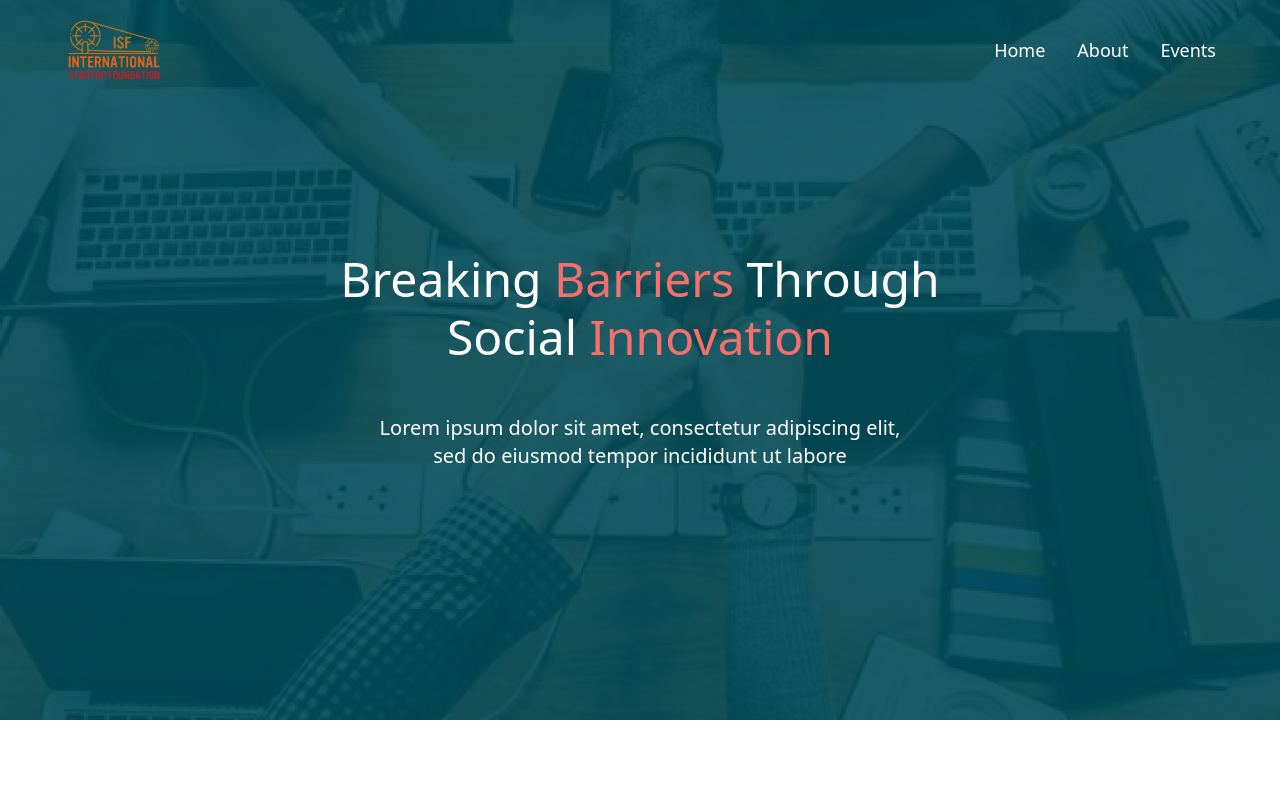
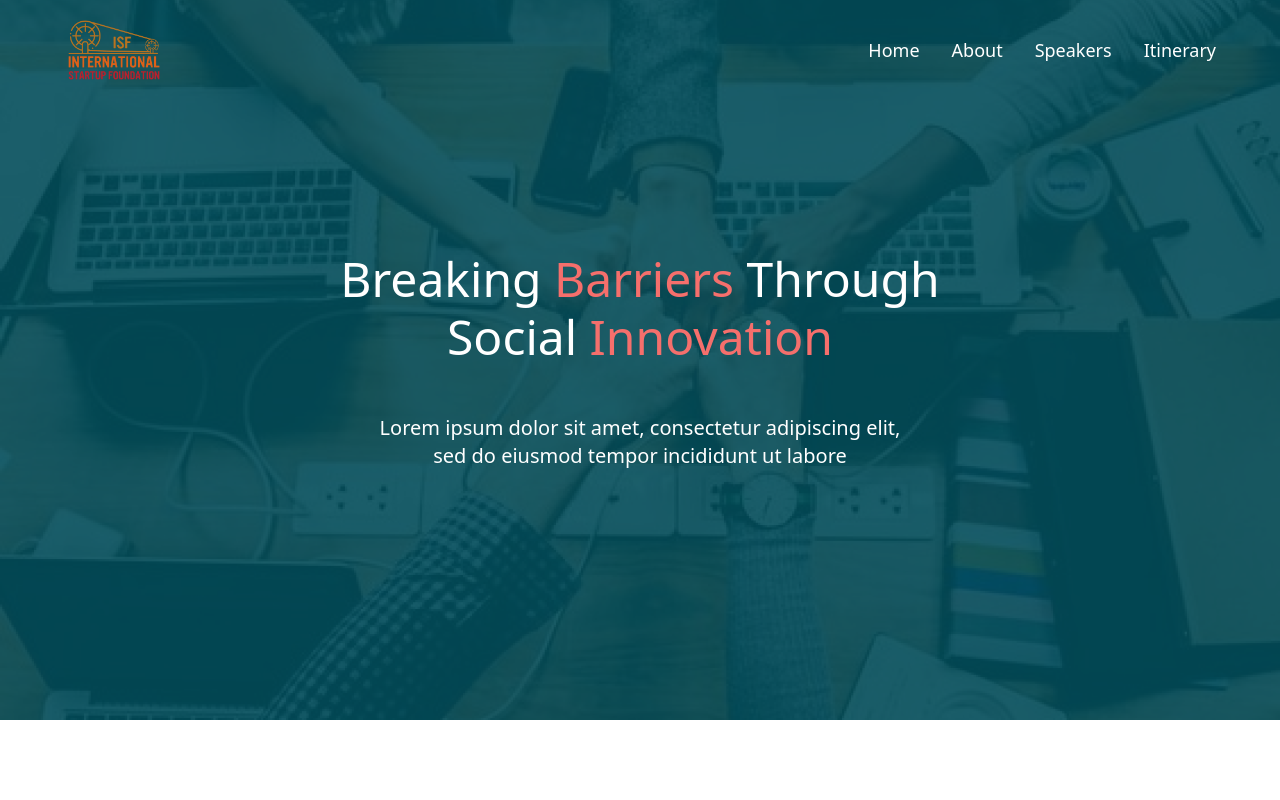
Before and after one commit to tripat1803/isf-delhi, a React (Create React App) app: page / in a window 1280 px wide. Shown: the top 800 px of the page. Built offline with nearby package versions, Linux system fonts and the light colour scheme.

Commit message:
Updated nav links

```diff
--- a/src/components/Footer.jsx
+++ b/src/components/Footer.jsx
@@ -1,5 +1,4 @@
 import React from 'react'
-import { Link } from 'react-router-dom'
 import { HashLink } from 'react-router-hash-link'
 
 export default function Footer() {
@@ -20,9 +19,10 @@ export default function Footer() {
                 <div className='w-full text-lg flex sm:justify-center text-white'>
                     <div className='w-[max-content] flex flex-col gap-4'>
                         <p className='text-2xl'>Navigation</p>
-                        <Link to="/">Home</Link>
-                        <Link to="/about">About Us</Link>
-                        <HashLink smooth={true} to="/#events">Events</HashLink>
+                        <HashLink smooth={true} to="/#home">Home</HashLink>
+                        <HashLink smooth={true} to="/#about">About</HashLink>
+                        <HashLink smooth={true} to={"/#speakers"}>Speakers</HashLink>
+                        <HashLink smooth={true} to="/#itinerary">Itinerary</HashLink>
                     </div>
                 </div>
                 <div className='w-full text-white flex flex-col gap-4'>
--- a/src/components/Home/About.js
+++ b/src/components/Home/About.js
@@ -2,7 +2,7 @@ import React from 'react'
 
 export default function About() {
     return (
-        <div className='flex flex-col items-center justify-between py-20 px-8 sm:px-16'>
+        <div id='about' className='flex flex-col items-center justify-between py-20 px-8 sm:px-16'>
             <div className="w-full max-w-screen-xl flex flex-col lg:flex-row items-center gap-12">
                 <div className='w-full sm:w-[65%] lg:w-[45%] relative'>
                     <img className='absolute top-0 -left-[20px] w-[90px] h-[90px] object-contain' src={require("../../assets/icon1.png")} />
--- a/src/components/Home/Events.js
+++ b/src/components/Home/Events.js
@@ -63,7 +63,7 @@ function SpeakerCard({ data }) {
 
 export default function Events() {
   return (
-    <div className='flex flex-col gap-8 items-center py-12 px-8 sm:px-16'>
+    <div id='speakers' className='flex flex-col gap-8 items-center py-12 px-8 sm:px-16'>
       <h1 className='text-5xl font-semibold text-[#601212]'>Event Speakers</h1>
       <div className='max-w-screen-xl grid grid-cols-[270px] md:grid-cols-[270px_270px] lgx:grid-cols-[270px_270px_270px_270px] gap-8'>
         {
--- a/src/components/Home/Hero.js
+++ b/src/components/Home/Hero.js
@@ -2,7 +2,7 @@ import React from 'react';
 
 export default function Hero() {
   return (
-    <div className='flex flex-col min-h-[90vh] relative'>
+    <div id='home' className='flex flex-col min-h-[90vh] relative'>
       <img className='absolute top-0 left-0 w-full h-full object-cover z-[1]' src={require("../../assets/background.png")} />
       <div className='z-[13] bg-[#034D5A] text-white w-full flex-1 flex flex-col gap-12 justify-center items-center bg-opacity-90'>
         <h1 className='text-5xl !capitalize text-center leading-[120%]'> breaking <span className='text-[#F56F6C]'>barriers</span> through<br /> social <span className='text-[#F56F6C]'>innovation</span></h1>
--- a/src/components/Home/Itinerary.js
+++ b/src/components/Home/Itinerary.js
@@ -35,7 +35,7 @@ export default function Itinerary() {
     }, []);
 
     return (
-        <div className='overflow-hidden'>
+        <div id='itinerary' className='overflow-hidden'>
             <div ref={triggerRef} className='flex flex-col gap-10 justify-center py-20 h-[100vh] px-4 ss:px-8 sm:px-16'>
                 <div className='w-full font-bold 2xl:text-6xl ss:text-5xl xs:text-4xl text-3xl !leading-[120%] text-[#601212]'>
                     <p>Timeline of the event</p>
--- a/src/components/Navbar.jsx
+++ b/src/components/Navbar.jsx
@@ -43,11 +43,12 @@ export default function Navbar() {
                     <img className='w-[100px]' src={require("../assets/logo.png")} />
                 </Link>
                 <div ref={linkRef} className='hidden ss:flex gap-8 items-center text-lg text-white font-medium'>
-                    <Link to="/">Home</Link>
-                    <Link to="/about">About</Link>
-                    <HashLink smooth={true} to={"/#events"}>Events</HashLink>
+                    <HashLink smooth={true} to="/#home">Home</HashLink>
+                    <HashLink smooth={true} to="/#about">About</HashLink>
+                    <HashLink smooth={true} to={"/#speakers"}>Speakers</HashLink>
+                    <HashLink smooth={true} to="/#itinerary">Itinerary</HashLink>
                 </div>
-                <div className='flex ss:hidden gap-8 items-center font-medium'>
+                <div className='flex ss:hidden gap-8 items-center font-medium text-white'>
                     <button onClick={() => {
                         setStyle("0%");
                     }}>
@@ -64,15 +65,18 @@ export default function Navbar() {
                     setStyle("-150%");
                 }} size={24} color='white' className='absolute top-3 right-3 cursor-pointer' />
                 <div className='flex flex-col gap-4 text-lg font-medium text-white'>
-                    <Link onClick={() => {
-                        setStyle("-150%");
-                    }} to="/">Home</Link>
-                    <Link onClick={() => {
-                        setStyle("-150%");
-                    }} to="/about">About</Link>
                     <HashLink onClick={() => {
                         setStyle("-150%");
-                    }} smooth={true} to={"/#events"}>Events</HashLink>
+                    }} smooth={true} to="/#home">Home</HashLink>
+                    <HashLink onClick={() => {
+                        setStyle("-150%");
+                    }} smooth={true} to="/#about">About</HashLink>
+                    <HashLink onClick={() => {
+                        setStyle("-150%");
+                    }} smooth={true} to={"/#speakers"}>Speakers</HashLink>
+                    <HashLink onClick={() => {
+                        setStyle("-150%");
+                    }} smooth={true} to="/#itinerary">Itinerary</HashLink>
                 </div>
             </div>
         </div>
```
